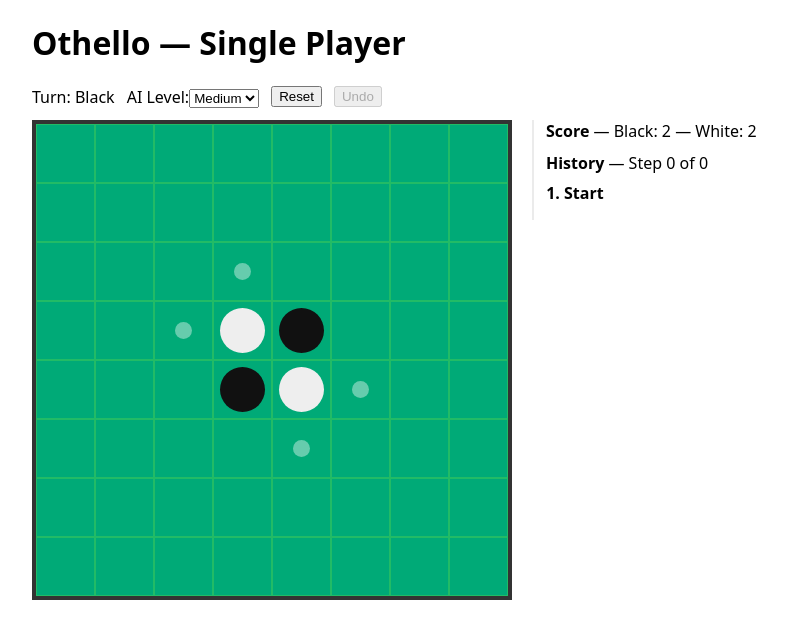
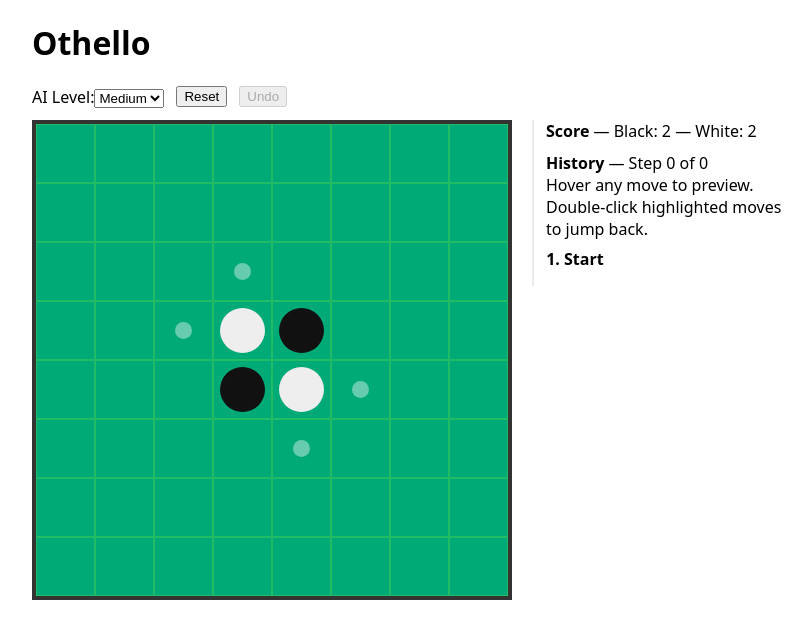
Before and after one commit to nickallan-kerv/othello, a React (Vite) app: page / in a window 1280 px wide. Shown: the top 638 px of the page, without its empty margins (158-970 px from the left). Built offline with nearby package versions, Linux system fonts and the light colour scheme.

Commit message:
Refine top panel and history UX

```diff
--- a/src/App.tsx
+++ b/src/App.tsx
@@ -48,7 +48,6 @@
   const previewEntry = hoveredHistoryIndex !== null ? history[hoveredHistoryIndex] : null
   const renderedEntry = previewEntry ?? current
   const renderedBoard = renderedEntry.board
-  const renderedTurn = renderedEntry.turn
   const isHistoryPreviewing = hoveredHistoryIndex !== null
   const displayedHistoryStep = hoveredHistoryIndex ?? historyIndex
 
@@ -192,15 +191,16 @@
     const containerRect = containerRef.current?.getBoundingClientRect()
     const width = containerRect?.width ?? 900
     const height = containerRect?.height ?? 620
-    const baseX = Math.min(width - 260, Math.max(140, width * 0.58))
-    const baseY = Math.min(height - 110, Math.max(180, height * 0.70))
+    const bubbleWidth = Math.min(320, Math.max(220, width * 0.7))
+    const baseX = Math.max(0, (width - bubbleWidth) / 2)
+    const baseY = Math.max(120, height * 0.46)
     const id = nextTauntBubbleId.current++
 
     const bubble: TauntBubble = {
       id,
       text,
-      x: baseX + (Math.random() * 40 - 20),
-      y: baseY,
+      x: baseX + (Math.random() * 18 - 9),
+      y: baseY + (Math.random() * 20 - 10),
       vx: Math.random() * 24 - 12,
       vy: -(18 + Math.random() * 5),
       age: 0,
@@ -450,9 +450,9 @@
 
   return (
     <div className="container" ref={containerRef}>
-      <h1>Othello — Single Player</h1>
+      <div className="topbar">
+        <h1>Othello</h1>
         <div className="controls">
-        <div>Turn: {renderedTurn===BLACK? 'Black' : 'White'} {thinking && !isHistoryPreviewing? '(AI thinking...)': ''} {isHistoryPreviewing ? `(previewing step ${displayedHistoryStep})` : ''}</div>
           <label>AI Level:
             <select value={aiLevel} onChange={e=>setAiLevel(e.target.value as any)}>
               <option value="easy">Easy</option>
@@ -471,6 +471,7 @@
             hadLatestGameOverRef.current = false
           }}>Reset</button>
           <button onClick={handleUndo} disabled={historyIndex===0}>Undo</button>
+        </div>
       </div>
 
       <div className="main">
@@ -494,6 +495,7 @@
             <strong>Score</strong> — Black: {sc.black} — White: {sc.white}
           </div>
           <strong>History</strong> — Step {displayedHistoryStep} of {history.length-1}
+          <div className="history-help">Hover any move to preview. Double-click highlighted moves to jump back.</div>
           <ol>
             {history.map((entry, index) => (
               (()=>{
```
Lines whose indentation alone changed are shown as unchanged.
